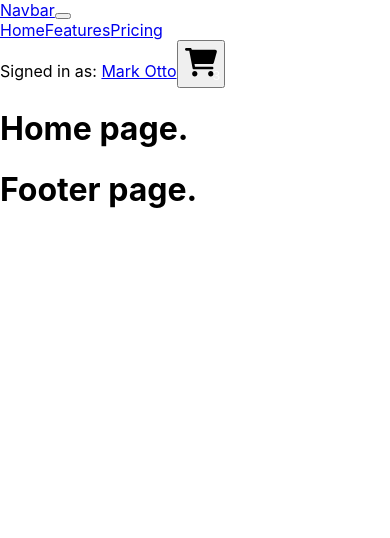
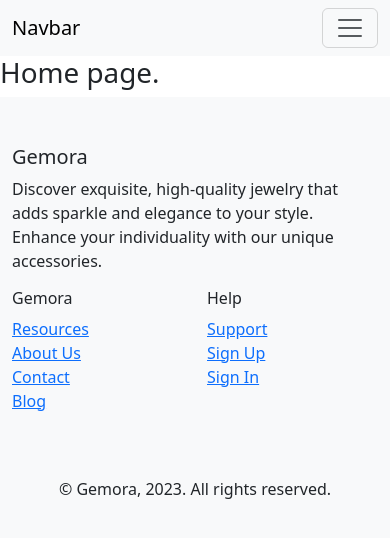
Before and after one commit to stelmaszczykadrian/Gemora-frontend, a React (Create React App) app in the folder gemora/: page / in a window 390 px wide. Shown: the top 538 px of the page. Built offline with nearby package versions, Linux system fonts and the light colour scheme.

Commit message:
Feature: Added responsive footer

```diff
--- a/gemora/package.json
+++ b/gemora/package.json
@@ -10,7 +10,10 @@
     "@types/node": "^16.18.38",
     "@types/react": "^18.2.14",
     "@types/react-dom": "^18.2.7",
+    "bootstrap": "^5.3.0",
+    "cdbreact": "^1.5.18",
     "react": "^18.2.0",
+    "react-bootstrap": "^2.8.0",
     "react-dom": "^18.2.0",
     "react-scripts": "^5.0.1",
     "typescript": "^4.9.5",
--- a/gemora/src/App.tsx
+++ b/gemora/src/App.tsx
@@ -7,6 +7,7 @@ import Login from "./components/login/Login";
 import Contact from "./components/contact/Contact";
 import NoPage from "./components/NoPage";
 import Layout from "./components/Layout";
+import 'bootstrap/dist/css/bootstrap.min.css';
 
 
 function App() {
--- a/gemora/src/components/footer/Footer.tsx
+++ b/gemora/src/components/footer/Footer.tsx
@@ -1,5 +1,38 @@
+import { Container, Row, Col } from 'react-bootstrap';
+
 const Footer = () => {
-    return <h1>Footer page.</h1>;
+    return (
+        <footer className="bg-light py-5">
+            <Container>
+                <Row>
+                    <Col xs={12} md={6}>
+                        <h5>Gemora</h5>
+                        <p>
+                            Discover exquisite, high-quality jewelry that adds sparkle and elegance to your style. Enhance your individuality with our unique accessories.
+                        </p>
+                    </Col>
+                    <Col xs={6} md={3}>
+                        <h6>Gemora</h6>
+                        <ul className="list-unstyled">
+                            <li><a href="/">Resources</a></li>
+                            <li><a href="/">About Us</a></li>
+                            <li><a href="/">Contact</a></li>
+                            <li><a href="/">Blog</a></li>
+                        </ul>
+                    </Col>
+                    <Col xs={6} md={3}>
+                        <h6>Help</h6>
+                        <ul className="list-unstyled">
+                            <li><a href="/">Support</a></li>
+                            <li><a href="/">Sign Up</a></li>
+                            <li><a href="/">Sign In</a></li>
+                        </ul>
+                    </Col>
+                </Row>
+                <p className="text-center mt-5">&copy; Gemora, 2023. All rights reserved.</p>
+            </Container>
+        </footer>
+    );
 };
 
 export default Footer;
```
Also changed, not shown: 1 other file (tests, documents, lock files or other folders).
